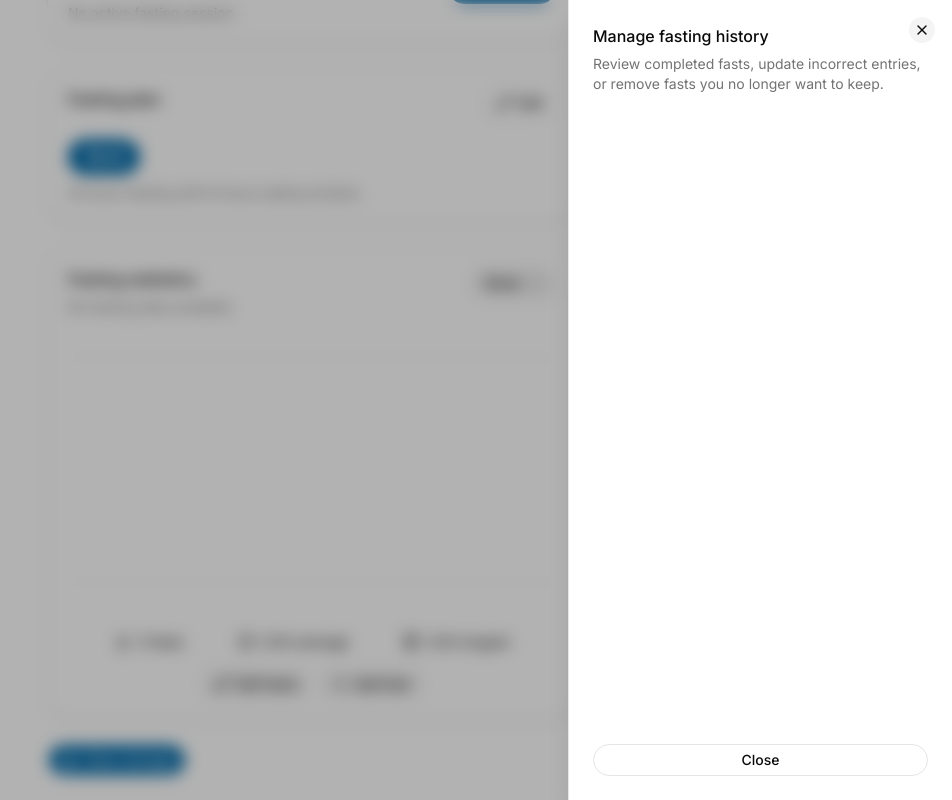
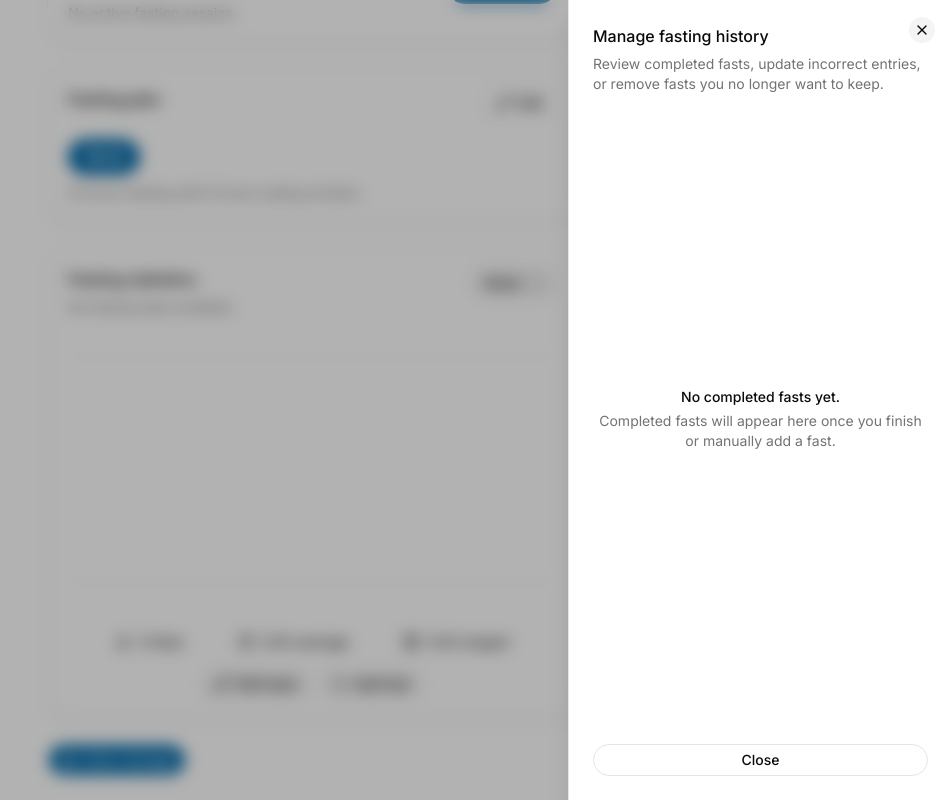
Before and after one commit to shravzzv/trinity, a Next.js app: page / in a window 1280 px wide. Both pictures are taken after a click on the button "Edit fasts". Shown: the part 127-927 px from the top of the page, without its empty margins (328-1280 px from the left). Built offline with nearby package versions, Linux system fonts and the light colour scheme.

Commit message:
feat: add empty fasts content in the edit fasts sheet

```diff
--- a/components/edit-fasts-sheet.tsx
+++ b/components/edit-fasts-sheet.tsx
@@ -43,6 +43,15 @@ export default function EditFastsSheet({ fasts }: EditFastsSheetProps) {
           </SheetDescription>
         </SheetHeader>
 
+        {sortedFasts.length === 0 ? (
+          <div className='flex min-h-0 flex-1 flex-col items-center justify-center px-6 text-center'>
+            <p className='font-medium'>No completed fasts yet.</p>
+            <p className='text-muted-foreground mt-1 text-sm'>
+              Completed fasts will appear here once you finish or manually add a
+              fast.
+            </p>
+          </div>
+        ) : (
           <ScrollArea className='min-h-0 flex-1 rounded-md'>
             <div className='space-y-2 px-6 py-1'>
               {sortedFasts.map((fast) => (
@@ -50,6 +59,7 @@ export default function EditFastsSheet({ fasts }: EditFastsSheetProps) {
               ))}
             </div>
           </ScrollArea>
+        )}
 
         <SheetFooter>
           <SheetClose asChild>
```
